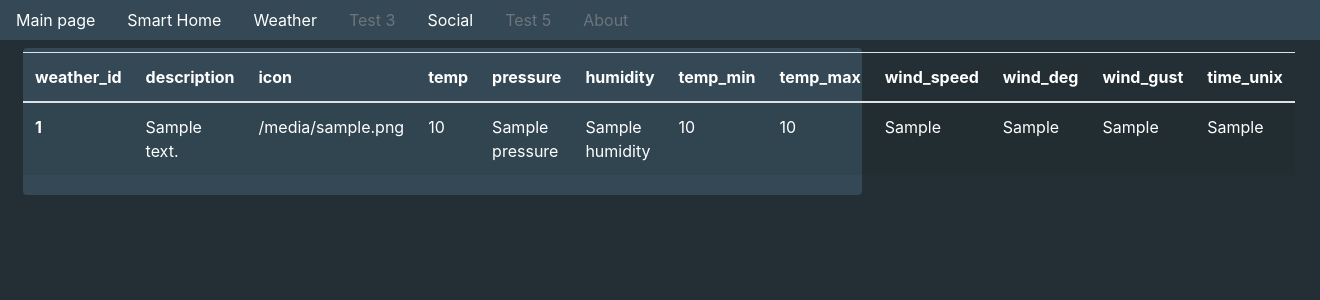
After one commit to Valentin-Golyonko/FlaskTestRPi, a Flask app: template templates/weather.html in a window 1320 px wide. The commit adds this page. Shown: the top 300 px of the page. Run offline with Flask 2, Linux system fonts and the light colour scheme; the template is opened without the code that fills it: most values are stand-ins (such as "Sample title", 1, 10 or a date in 2020); parts of the project's set-up code (start-up, migrations or seed data) failed here and were passed over; some libraries are stand-ins or nearby versions.

Commit message:
"/weather" added

```diff
--- a/app.py
+++ b/app.py
@@ -40,10 +40,16 @@ def create_app(test_config=None):
     app.register_blueprint(main.bp)
     from . import sensors
     app.register_blueprint(sensors.bp)
+    from . import weather
+    app.register_blueprint(weather.bp)
 
-    from db import update_bme280_db_table
-    th_s = Thread(target=update_bme280_db_table, daemon=True, name="Thread - update_db")
+    from bme280_sensor import update_bme280_db_table
+    th_s = Thread(target=update_bme280_db_table, daemon=True, name="Thread - update_bme280_db_table")
     th_s.start()
+
+    from weather import update_owm_db_table
+    th_w = Thread(target=update_owm_db_table, daemon=True, name="Thread - update_owm_db_table")
+    th_w.start()
 
     # make url_for('index') == url_for('blog.index')
     # in another app, you might define a separate main index here with
--- a/db.py
+++ b/db.py
@@ -55,25 +55,3 @@ def init_app(app):
     """
     app.teardown_appcontext(close_db)
     app.cli.add_command(init_db_command)
-
-
-def update_bme280_db_table():
-    log_verbose("update_db()")
-
-    bme280 = bme280_date(60)  # timer = 10 min
-    try:
-        while True:
-            t, h, p = next(bme280)
-            db = sqlite3.connect("data/flask_test.sqlite")
-            # db = get_db()
-            cursor = db.cursor()
-            cursor.execute(
-                'INSERT INTO bme280 (temperature, humidity, pressure)'
-                ' VALUES (?, ?, ?)',
-                (t, h, p,)
-            )
-            db.commit()
-            db.close()
-    except Exception as ex:
-        log_error("\tEx. in - update_bme280_db_table: \n%s" % ex)
-        db.close()
--- a/main.py
+++ b/main.py
@@ -7,4 +7,4 @@ bp = Blueprint('main', __name__)
 
 @bp.route('/')
 def index():
-    return render_template('home.html')
+    return render_template('main_page.html')
--- a/templates/index.html
+++ b/templates/index.html
@@ -18,10 +18,10 @@
 <body style="background-color: #232F34">
 
 <div>
-    <nav class="nav" style="background-color: #344955">
+    <nav class="nav fixed-top" style="background-color: #344955">
         <a class="nav-link active text-white" href="/">Main page</a>
         <a class="nav-link text-white" href="/sensors">Smart Home</a>
-        <a class="nav-link text-white" href="#">Weather</a>
+        <a class="nav-link text-white" href="/weather">Weather</a>
         <a class="nav-link disabled" href="#">Test 3</a>
         <a class="nav-link text-white" href="#">Social</a>
         <a class="nav-link disabled" href="#">Test 5</a>
@@ -29,7 +29,7 @@
     </nav>
 </div>
 
-<div class="p-sm-2">
+<div class="p-sm-2 pt-sm-5">
     <section class="content">
         {% block content %}{% endblock %}
     </section>
--- a/templates/home.html
+++ b/templates/main_page.html
@@ -1,6 +1,6 @@
 {% extends 'index.html' %}
 
-{% block title %}Home{% endblock %}
+{% block title %}Main Page{% endblock %}
 
 {% block content %}
 
@@ -18,7 +18,7 @@
                     </div>
                 </a>
 
-                <a href="#" class="card mb-3 btn-outline-warning" style="background-color: #344955">
+                <a href="/weather" class="card mb-3 btn-outline-warning" style="background-color: #344955">
                     <img class="card-img" src="../static/img/weather_forecast.png" alt="Card image">
                     <div class="card-img-overlay" style="color: #232F34">
                         <h5 class="card-title">Weather</h5>
--- /dev/null
+++ b/templates/weather.html
@@ -0,0 +1,50 @@
+{% extends 'index.html' %}
+
+{% block title %}Sensors{% endblock %}
+
+{% block content %}
+
+    <div class="col-md-8">
+
+            <div class="rounded py-sm-1" style="background-color: #344955">
+                <table class="table table-striped text-white">
+                    <thead>
+                    <tr>
+                        <th scope="col">weather_id</th>
+                        <th scope="col">description</th>
+                        <th scope="col">icon</th>
+                        <th scope="col">temp</th>
+                        <th scope="col">pressure</th>
+                        <th scope="col">humidity</th>
+                        <th scope="col">temp_min</th>
+                        <th scope="col">temp_max</th>
+                        <th scope="col">wind_speed</th>
+                        <th scope="col">wind_deg</th>
+                        <th scope="col">wind_gust</th>
+                        <th scope="col">time_unix</th>
+                    </tr>
+                    </thead>
+                    <tbody>
+                    {% for odt in owm_db_data[0] %}
+                        <tr>
+                            <th scope="row">{{ odt['weather_id'] }}</th>
+                            <td>{{ odt['description'] }}</td>
+                            <td>{{ odt['icon'] }}</td>
+                            <td>{{ odt['temp'] }}</td>
+                            <td>{{ odt['pressure'] }}</td>
+                            <td>{{ odt['humidity'] }}</td>
+                            <td>{{ odt['temp_min'] }}</td>
+                            <td>{{ odt['temp_max'] }}</td>
+                            <td>{{ odt['wind_speed'] }}</td>
+                            <td>{{ odt['wind_deg'] }}</td>
+                            <td>{{ odt['wind_gust'] }}</td>
+                            <td>{{ owm_db_data[1] }}</td>
+                        </tr>
+                    {% endfor %}
+                    </tbody>
+                </table>
+            </div>
+
+        </div>
+
+{% endblock %}
```
Also changed, not shown: OWM.py (deleted, +0 -81 lines), bme280_sensor.py (+23 -0 lines), weather.py (added, +141 -0 lines), data/flask_test.sqlite.
